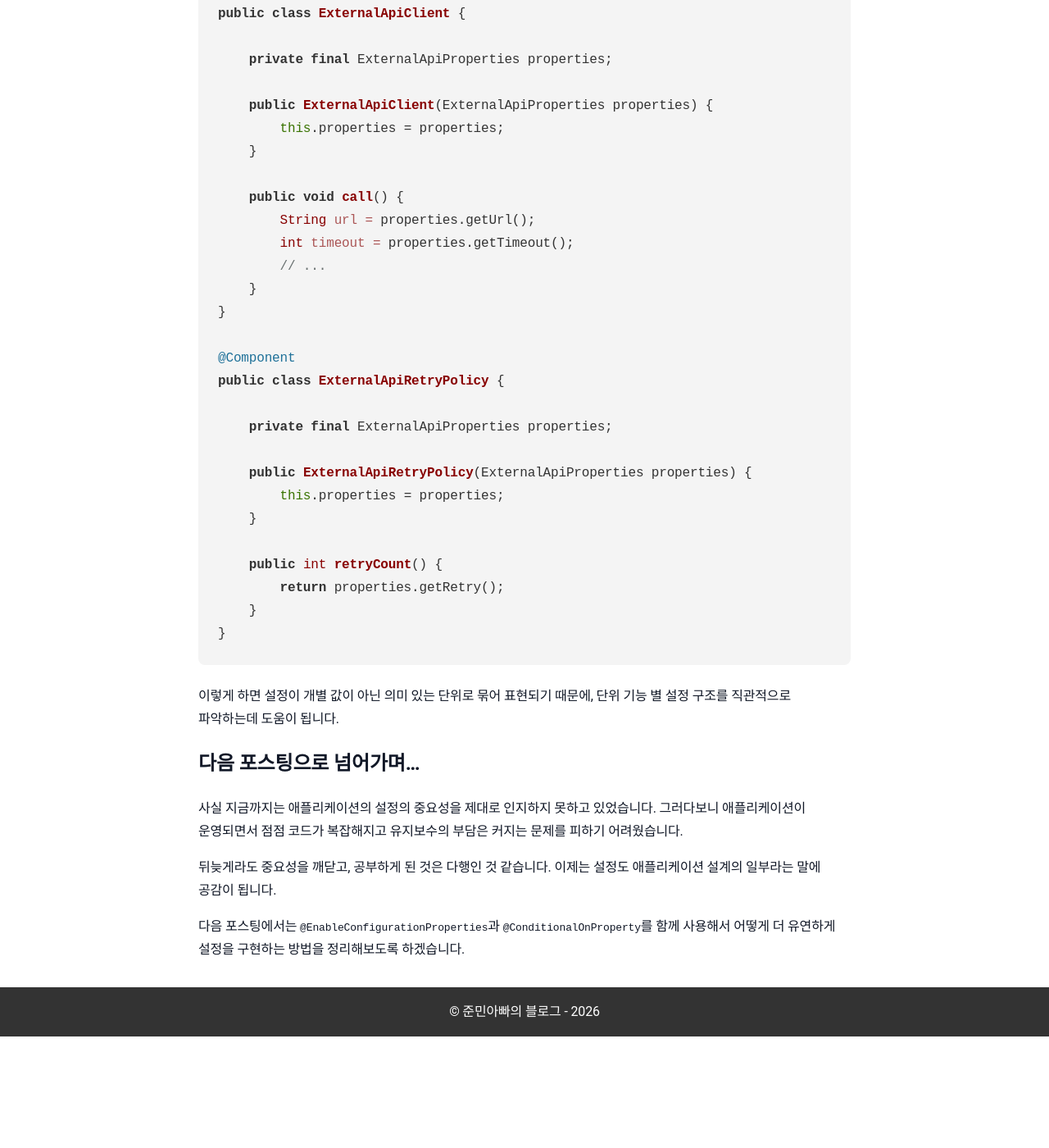
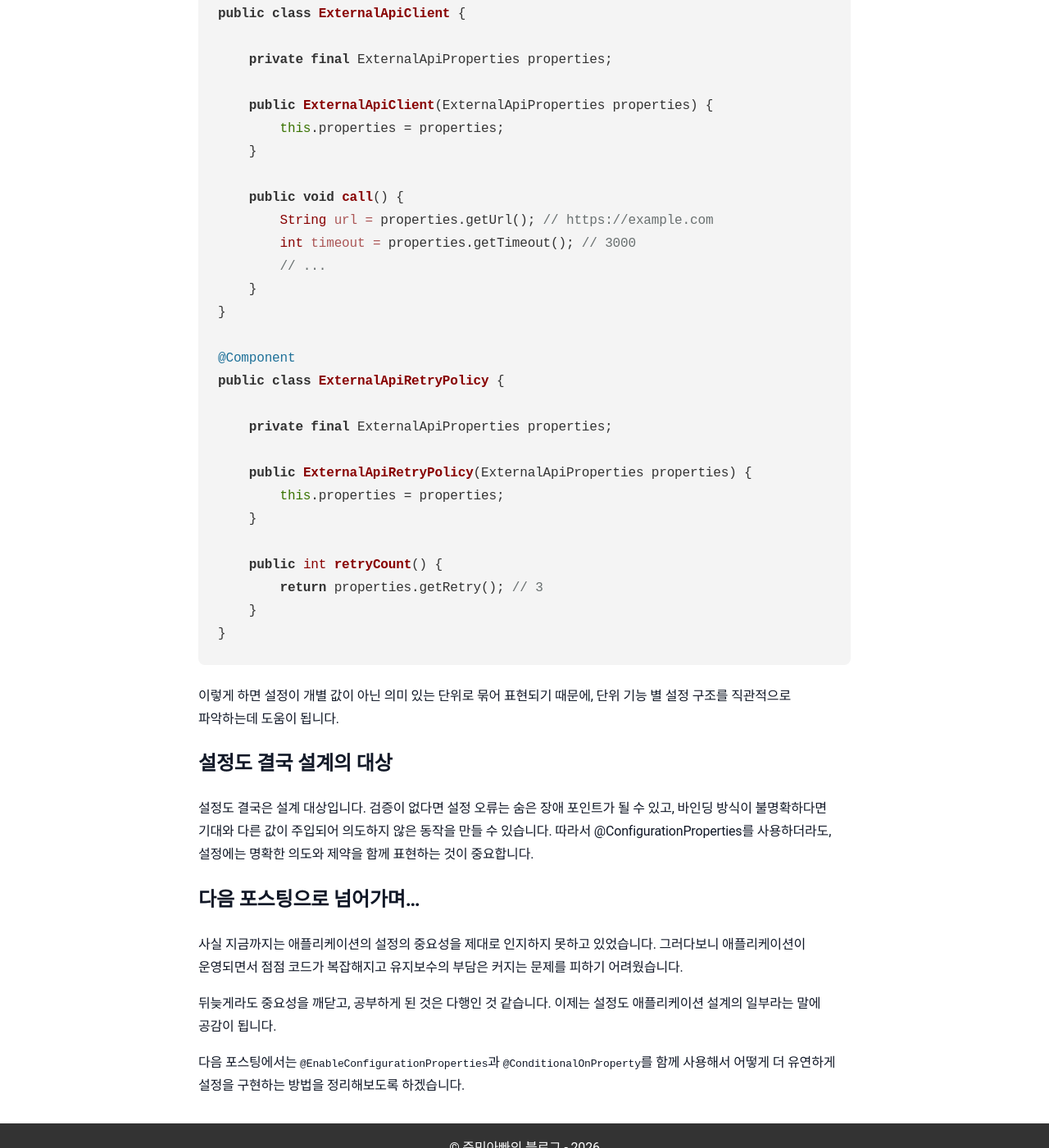
Before and after one commit to sanghoon-lee/sanghoon-lee.github.io, a Jekyll site: the page built from _posts/2026-02-05-Config.md, in a window 1280 px wide and 1400 px high, scrolled down 5671 px. Shown: the whole window at 82% size. Built offline with Jekyll 4.4.1, drawn with Linux system fonts in a browser that asks for light colours; nearby versions of some CDN libraries; comment, search, counter and statistics services are not loaded; before the commit the page ends 6935 px from its top, so only the background shows below that.

Commit message:
포스팅 내용 수정

````diff
--- a/_posts/2026-02-05-Config.md
+++ b/_posts/2026-02-05-Config.md
@@ -183,8 +183,8 @@ public class ExternalApiClient {
     }
 
     public void call() {
-        String url = properties.getUrl();
-        int timeout = properties.getTimeout();
+        String url = properties.getUrl(); // https://example.com
+        int timeout = properties.getTimeout(); // 3000
         // ...
     }
 }
@@ -199,12 +199,20 @@ public class ExternalApiRetryPolicy {
     }
 
     public int retryCount() {
-        return properties.getRetry();
+        return properties.getRetry(); // 3
     }
 }
 ```
 
 이렇게 하면 설정이 개별 값이 아닌 의미 있는 단위로 묶어 표현되기 때문에, 단위 기능 별 설정 구조를 직관적으로 파악하는데 도움이 됩니다.
+
+## 설정도 결국 설계의 대상
+
+설정도 결국은 설계 대상입니다.
+검증이 없다면 설정 오류는 숨은 장애 포인트가 될 수 있고,
+바인딩 방식이 불명확하다면 기대와 다른 값이 주입되어 의도하지 않은 동작을 만들 수 있습니다.
+따라서 @ConfigurationProperties를 사용하더라도,
+설정에는 명확한 의도와 제약을 함께 표현하는 것이 중요합니다.
 
 ## 다음 포스팅으로 넘어가며...
 
````
Also changed, not shown: other parts of _posts/2026-02-05-Config.md (+1 -1 lines).
